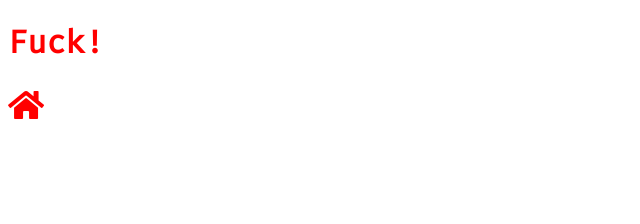
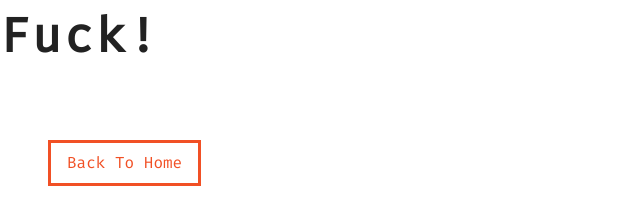
Before and after one commit to bazsuzsa/gridprojects, a plain HTML site: page index.html in a window 1280 px wide. Shown: the whole page, without its empty margins (0-640 px from the left). Drawn offline with Linux system fonts and the light colour scheme.

Commit message:
Global css ready

```diff
--- a/index.html
+++ b/index.html
@@ -3,7 +3,7 @@
 <head>
   <meta charset="UTF-8">
   <meta name="viewport" content="width=device-width, initial-scale=1.0">
-  <title>First grid project</title>
+<title>Grid first mini project</title>
   <link rel="preconnect" href="https://fonts.googleapis.com">
 <!--<link rel="preconnect" href="https://fonts.gstatic.com" crossorigin>-->
 <link href="https://fonts.googleapis.com/css2?family=Fira+Code:wght@300;400&family=Pacifico&family=Satisfy&display=swap" rel="stylesheet">
@@ -12,7 +12,8 @@
 
 </head>
 <body>
-<h1>Fuck!<h1>
-<i class="fa fa-home"></i>
+<h1>Fuck!</h1>
+<!--<i class="fa fa-home"></i>-->
+<a href="index.html" class="btn">back to home</a>
 </body>
 </html>
--- a/style.css
+++ b/style.css
@@ -1,4 +1,67 @@
+/*
+============
+Variables
+============
+*/
+:root{
+  --primaryColor:#f15025;
+  --mainBlack: #222;
+  --mainWhite: #fff;
+  --offWhite: #f7f7f7;
+  --darkGrey: #afafaf;
+  --mainTransition:all 0.3s linear;
+  --mainSpacing: 0.2rem;
+}
+/*
+============
+Global Styles
+============
+*/
+*{
+  margin: 0;
+  padding: 0;
+  box-sizing: border-box;
+}
 body{
-  color:red;
   font-family:'Fira Code', monospace;
+  color: var(--mainBlack);
+  background: var(--mainWhite);
+  line-height: 1.5;
 }
+a{
+  text-decoration:none;
+}
+img{
+width: 100%;
+display: block;
+}
+h1, h2, h3{
+  text-transform:capitalize;
+  letter-spacing: var(--mainSpacing);
+  margin-bottom: 1.25rem;
+}
+h1{
+  font-size: 3rem;
+}
+h2{
+  margin-bottom: 0;
+}
+p{
+  font-weight: 300;
+  font-size:0.7rem;
+  line-height: 2;
+}
+/*button*/
+.btn{
+  display: inline-block;
+  padding: 0.5rem 1rem;
+  text-transform:capitalize;
+  border: 3px solid var(--primaryColor);
+  color: var(--primaryColor);
+  margin: 3rem;
+  transition: var(--mainTransition);
+}
+.btn:hover{
+background: var(--primaryColor);
+color: var(--mainWhite);
+}
```
